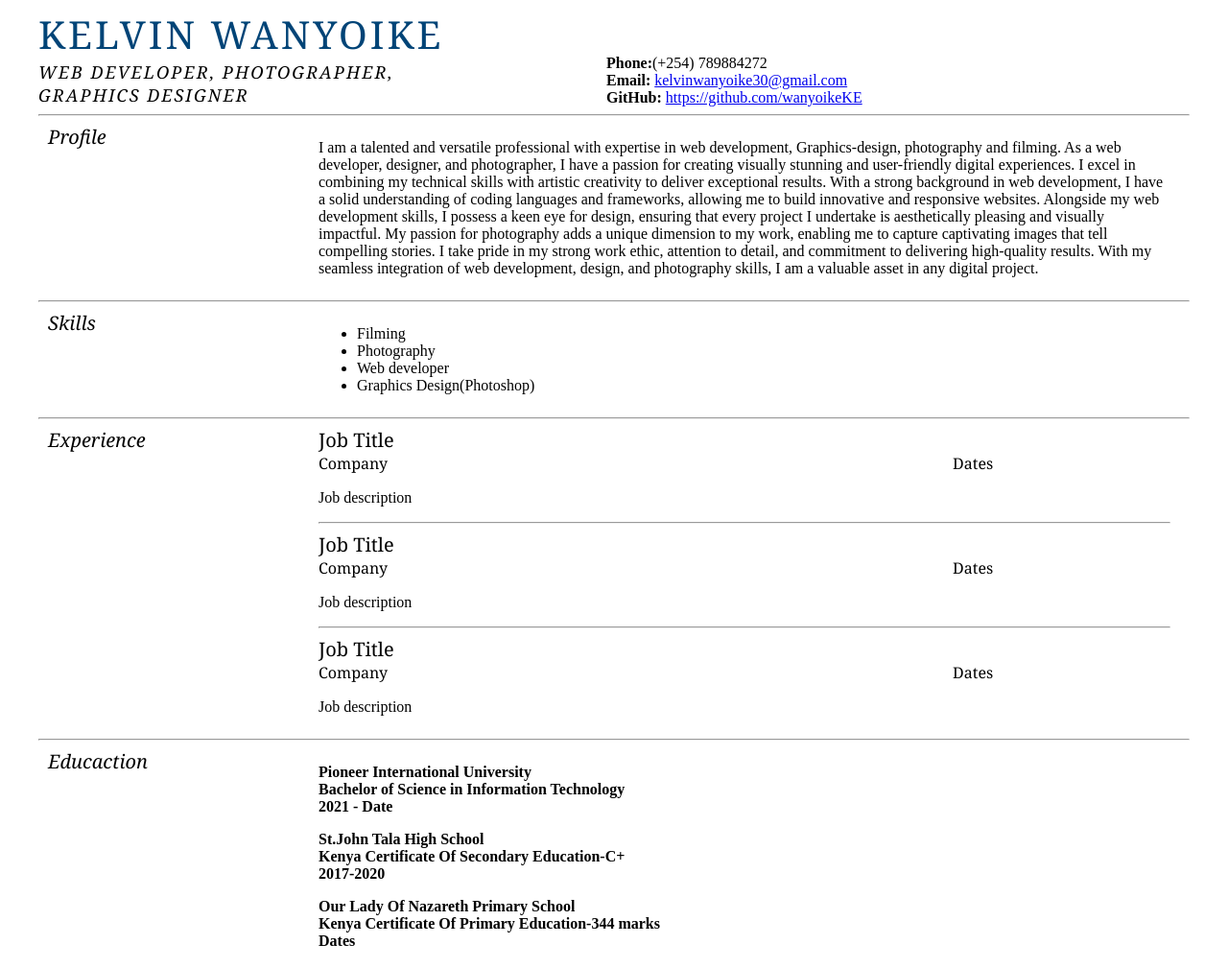
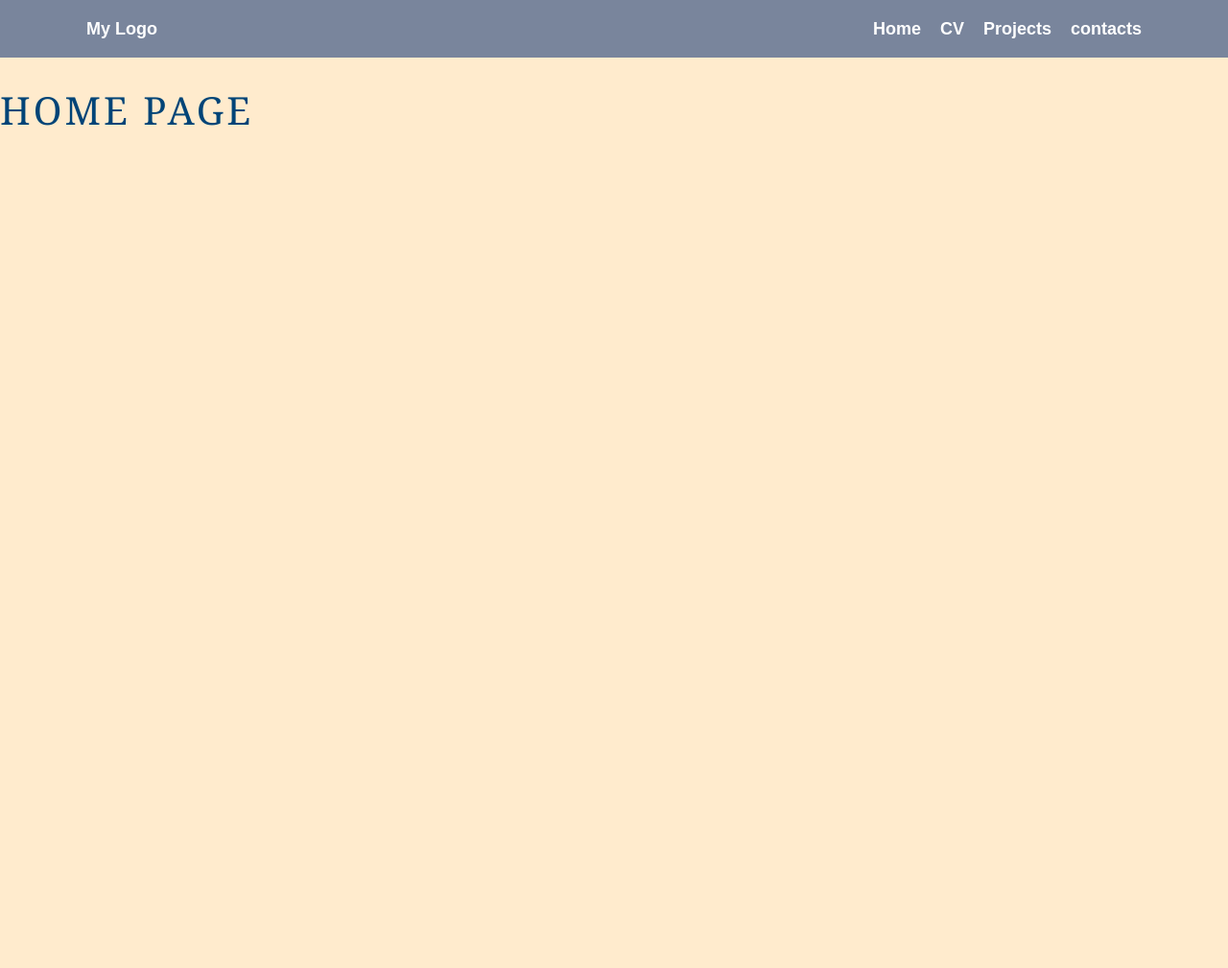
Before and after one commit to wanyoikeKE/CV, a plain HTML site: page index.html in a window 1280 px wide. Shown: the whole page at 96% size. After the commit the page ends 800 px from the top, so only its background shows below. Drawn offline with Linux system fonts and the light colour scheme.

Commit message:
finish all four pages

```diff
--- a/index.html
+++ b/index.html
@@ -7,141 +7,17 @@
     <link rel="stylesheet" href="styles.css" />
   </head>
   <body>
-    <header id="info">
-      <div class="left">
-        <h1>Kelvin Wanyoike</h1>
-        <h2>Web Developer, Photographer,<br>Graphics designer</h2>
+    <nav class="navbar">
+      <div class="container">
+        <div class="logo">My Logo</div>
+        <ul class="nav">
+          <li><a href="./index.html">Home</a></li>
+          <li><a href="./CV.html">CV</a></li>
+          <li><a href="./projects.html">Projects</a></li>
+          <li><a href="./contact.html">contacts</a></li>
+        </ul>
       </div>
-      <div class="right">
-        <b>Phone:</b>(+254) 789884272     <br>
-        <b>Email:</b>
-        <a href="mailto:kelvinwanyoike30@gmail.com"
-          >kelvinwanyoike30@gmail.com</a
-        ><br />
-        <b>GitHub:</b>
-        <a href="https://github.com/wanyoikeKE"
-          >https://github.com/wanyoikeKE</a
-        >
-      </div>
-    </header>
-    <main>
-      <section id="profile">
-        <hr />
-        <div class="left">
-          <h3>Profile</h3>
-        </div>
-        <div class="right">
-          <p>
-            I am a talented and versatile professional with expertise in web
-            development, Graphics-design, photography and filming. As a web
-            developer, designer, and photographer, I have a passion for creating
-            visually stunning and user-friendly digital experiences. I excel in
-            combining my technical skills with artistic creativity to deliver
-            exceptional results. With a strong background in web development, I
-            have a solid understanding of coding languages and frameworks,
-            allowing me to build innovative and responsive websites. Alongside
-            my web development skills, I possess a keen eye for design, ensuring
-            that every project I undertake is aesthetically pleasing and
-            visually impactful. My passion for photography adds a unique
-            dimension to my work, enabling me to capture captivating images that
-            tell compelling stories. I take pride in my strong work ethic,
-            attention to detail, and commitment to delivering high-quality
-            results. With my seamless integration of web development, design,
-            and photography skills, I am a valuable asset in any digital
-            project.
-          </p>
-        </div>
-      </section>
-
-      <section id="skills">
-        <hr />
-        <div class="left">
-          <h3>Skills</h3>
-        </div>
-        <div class="right">
-          <ul>
-            <li>Filming</li>
-            <li>Photography</li>
-            <li>Web developer</li>
-            <li>Graphics Design(Photoshop)</li>
-          </ul>
-        </div>
-      </section>
-
-      <section id="experience">
-        <hr />
-        <div class="left">
-          <h3>Experience</h3>
-        </div>
-        <div class="right">
-          <div class="work-item">
-            <div class="work-title-left">
-              <h4>Job Title</h4>
-              <h5>Company</h5>
-            </div>
-            <div class="work-title-right">
-              <h5>Dates</h5>
-            </div>
-            <p>Job description</p>
-          </div>
-
-          <hr />
-
-          <div class="work-item">
-            <div class="work-title-left">
-              <h4>Job Title</h4>
-              <h5>Company</h5>
-            </div>
-            <div class="work-title-right">
-              <h5>Dates</h5>
-            </div>
-            <p>Job description</p>
-          </div>
-
-          <hr />
-
-          <div class="work-item">
-            <div class="work-title-left">
-              <h4>Job Title</h4>
-              <h5>Company</h5>
-            </div>
-            <div class="work-title-right">
-              <h5>Dates</h5>
-            </div>
-            <p>Job description</p>
-          </div>
-        </div>
-      </section>
-
-      <hr />
-
-      <section id="education">
-        <div class="left">
-          <h3>Educaction</h3>
-        </div>
-        <div class="right">
-          <p class="school">
-            <b
-              >Pioneer International University<br />Bachelor of Science in
-              Information Technology<br />2021 - Date <br
-            /></b>
-          </p>
-          <p class="school">
-            <b
-              >St.John Tala High School<br />Kenya Certificate Of Secondary
-              Education-C+ <br />2017-2020<br
-            /></b>
-          </p>
-          <p class="school">
-            <b
-              >Our Lady Of Nazareth Primary School<br />Kenya Certificate Of
-              Primary Education-344 marks<br />Dates<br
-            /></b>
-          </p>
-        </div>
-      </section>
-    </main>
-
-    <!--testing git-->
+    </nav>
+    <h1>Home Page</h1>
   </body>
 </html>
--- a/styles.css
+++ b/styles.css
@@ -1,18 +1,23 @@
-/**********************************************************************************/
-                      SITE WIDE
-/**********************************************************************************/
+/**********************************************************************************
+                                    SITE WIDE
+**********************************************************************************/
 
 /* FONTS */
 
 body {
-  font-family: 'Lucida Sans', Geneva, Verdana, sans-serif;
+  font-family: "Lucida Sans", Geneva, Verdana, sans-serif;
   font-weight: 300;
   color: #333;
   background-color: blanchedalmond;
 }
 
-h1, h2, h3, h4, h5, h6 {
-  font-family: Georgia, 'Times New Roman', Times, serif;
+h1,
+h2,
+h3,
+h4,
+h5,
+h6 {
+  font-family: Georgia, "Times New Roman", Times, serif;
   font-weight: 300;
 }
 
@@ -46,10 +51,51 @@ h5 {
   margin: 0;
 }
 
+.container {
+  display: flex;
+  justify-content: space-between;
+  height: 100%;
+  align-items: center;
+  max-width: 1100px;
+  margin: 0 auto;
+  padding: 0 30px;
+}
+.navbar {
+  background-color: #79859c;
+  color: white;
+  height: 60px;
+}
+.navbar ul {
+  list-style-type: none;
+  margin: 0;
+  padding: 0;
+  display: flex;
+}
+.navbar li {
+  margin-left: 20px;
+}
+.navbar a {
+  color: white;
+  text-decoration: none;
+  font-family: arial, senserif;
+  font-size: 18px;
+  font-weight: bold;
+}
+.logo {
+  font-family: Arial, Helvetica, sans-serif;
+  font-weight: bold;
+  font-size: large;
+}
+
 /* DISPLAY */
 body {
-  margin-left: 40px;
-  margin-right: 40px;
+  margin: 0px;
+  padding: 0px;
+}
+
+header,
+main {
+  margin: 20px;
 }
 
 #info .left {
@@ -64,7 +110,6 @@ body {
   text-align: left;
   margin-right: auto;
   padding-right: 0%;
-
 }
 
 section .left {
@@ -86,7 +131,7 @@ section .right {
   margin: 0;
 }
 
-#info .right{
+#info .right {
   vertical-align: bottom;
 }
 
@@ -100,12 +145,24 @@ section .right {
   width: 24%;
 }
 
-/**************************************************************************************/
-                                      CONTACT
-/**************************************************************************************/
+/**************************************************************************************
+                                  PROJECTS
+**************************************************************************************/
+
+.projects-wrapper {
+  margin: 20px;
+}
+
+/**************************************************************************************
+                                  CONTACT
+**************************************************************************************/
+
+.contact-wrapper {
+  margin: 20px;
+}
 
 .form-question {
-  margin:20px 0;
+  margin: 20px 0;
 }
 
 .form-question label {
@@ -113,7 +170,8 @@ section .right {
   margin-bottom: 5px;
 }
 
-.form-question input, .form-question textarea {
+.form-question input,
+.form-question textarea {
   width: 80vw;
   border: 1px solid #444;
   border-radius: 5px;
```
Also changed, not shown: CV.html (added, +158 -0 lines), contact.html (+13 -0 lines), projects.html (added, +25 -0 lines).
